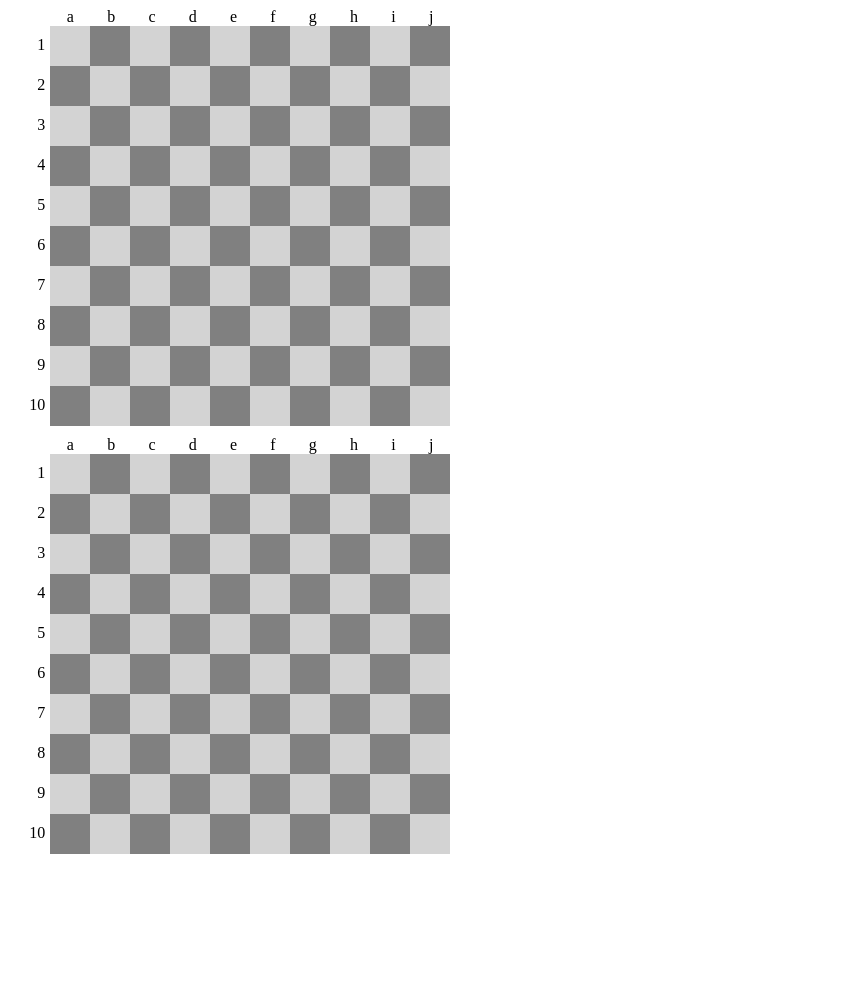
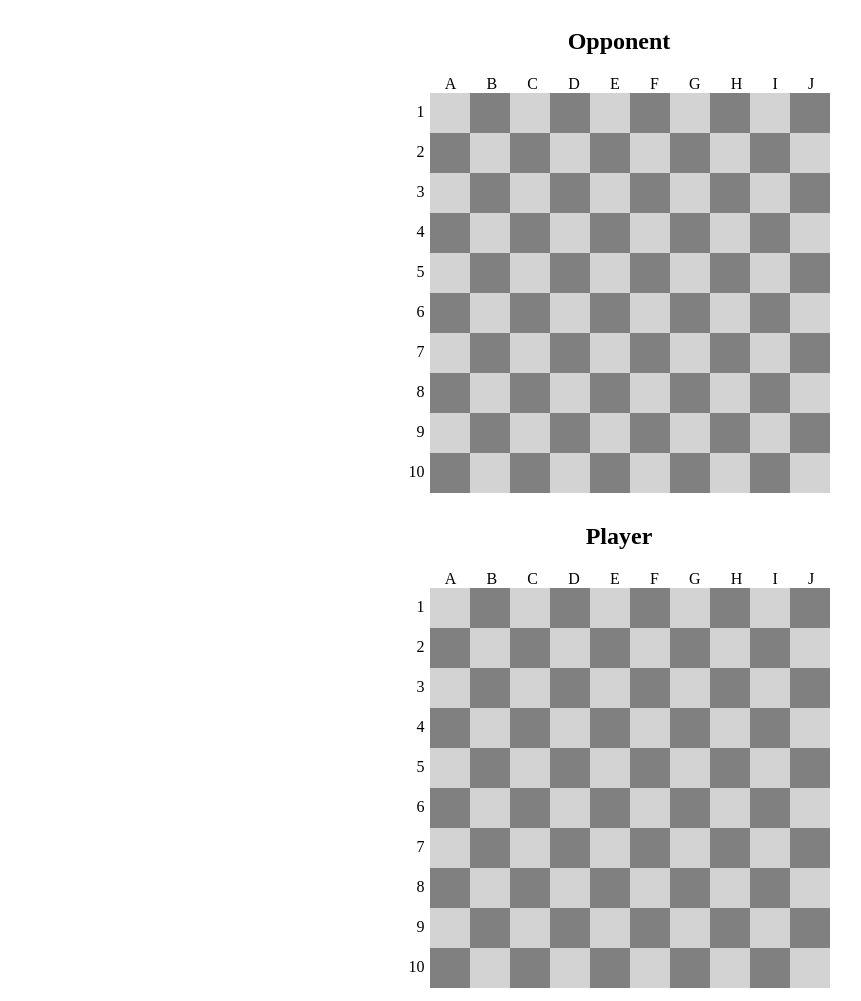
Before and after one commit to ahSOLO/battleship, a plain HTML site: page index.html in a window 1280 px wide. Shown: the whole page, without its empty margins (21-882 px from the left). Before the commit the page ends 872 px from the top, so only its background shows below. Drawn offline with Linux system fonts and the light colour scheme.

Commit message:
Added titles and centered in css grid

```diff
--- a/app.js
+++ b/app.js
@@ -5,7 +5,7 @@ const boardLength = 10;
 
 // console.log({boards, boardLetters, boardNumbers});
 
-const letters = ["a", "b", "c", "d", "e", "f", "g", "h", "i", "j"];
+const letters = ["A", "B", "C", "D", "E", "F", "G", "H", "I", "J"];
 
 const setUpBoards = function() {
   boards.forEach( (board, idx) => {
--- a/index.html
+++ b/index.html
@@ -12,10 +12,12 @@
 <body>
   <div class="game_container">
     <div class="board" id="board_1">
+      <h2 class="heading">Opponent</h2>
       <div class="letters"></div>
       <div class="numbers"></div>
     </div>
     <div class="board" id="board_2">
+      <h2 class="heading">Player</h2>
       <div class="letters"></div>
       <div class="numbers"></div>
     </div>
--- a/styles.css
+++ b/styles.css
@@ -1,9 +1,15 @@
-.game_container{
-  display: flex;
+.game_container {
+  display: grid;
   flex-direction: column;
   justify-content: center;
   font-family: "Oxygen Mono";
   font-size: 16px;
+}
+
+.heading {
+  display: block;
+  justify-content: center;
+  text-align: center;
 }
 
 .square {
```
Also changed, not shown: 1 other file.
